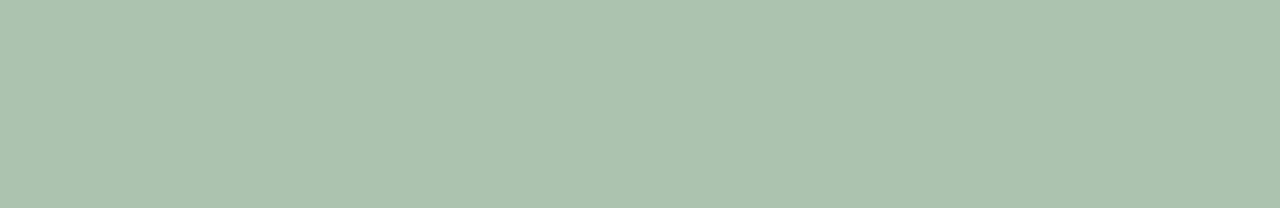
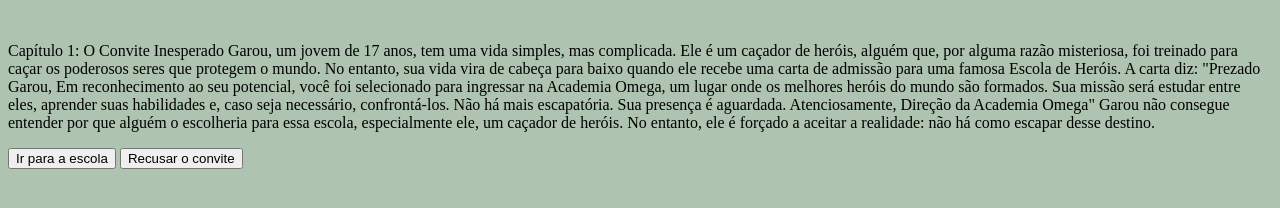
Before and after one commit to Rel9k1e2/space, a plain HTML site: page index.html in a window 1280 px wide. Drawn offline with Linux system fonts and the light colour scheme.

Commit message:
Add files via upload

```diff
--- a/index.html
+++ b/index.html
@@ -4,10 +4,24 @@
     <meta charset="UTF-8">
     <meta http-equiv="X-UA-Compatible" content="IE=edge">
     <meta name="viewport" content="width=device-width, initial-scale=1.0">
-    <title>Convivencia de Lucas</title>
+    <title>A vida de Garou</title>
     <link rel="stylesheet" href="style.css">
 </head>
 <body>
-
+    <main>
+        <div>
+            <img src="" alt="">
+            <p> Capítulo 1: O Convite Inesperado
+                Garou, um jovem de 17 anos, tem uma vida simples, mas complicada. Ele é um caçador de heróis, alguém que, por alguma razão misteriosa, foi treinado para caçar os poderosos seres que protegem o mundo. No entanto, sua vida vira de cabeça para baixo quando ele recebe uma carta de admissão para uma famosa Escola de Heróis.
+                A carta diz:
+                "Prezado Garou,
+                Em reconhecimento ao seu potencial, você foi selecionado para ingressar na Academia Omega, um lugar onde os melhores heróis do mundo são formados. Sua missão será estudar entre eles, aprender suas habilidades e, caso seja necessário, confrontá-los.
+                Não há mais escapatória. Sua presença é aguardada.
+                Atenciosamente, Direção da Academia Omega"
+                Garou não consegue entender por que alguém o escolheria para essa escola, especialmente ele, um caçador de heróis. No entanto, ele é forçado a aceitar a realidade: não há como escapar desse destino. </p>
+            <button class="btn-poriximo"> Ir para a escola</button>
+            <button class="btn-poriximo">Recusar o convite</button>
+        </div>
+    </main>
 </body>
 </html>
```
